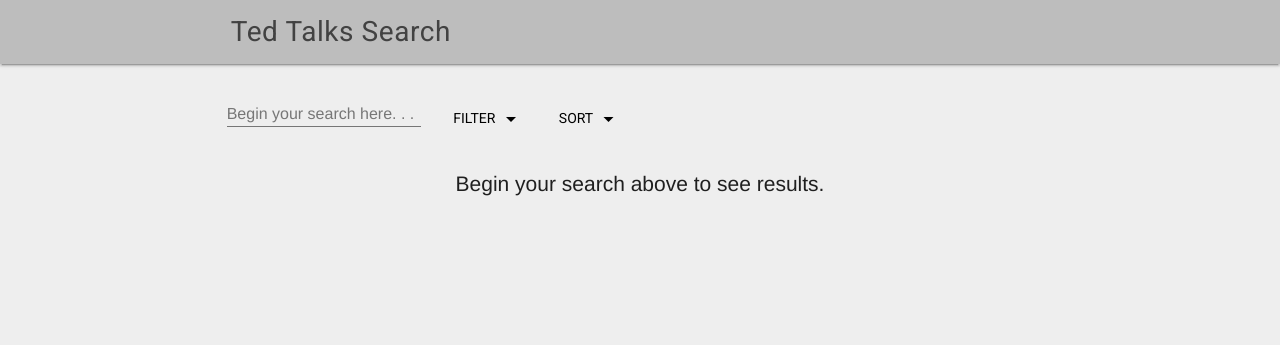
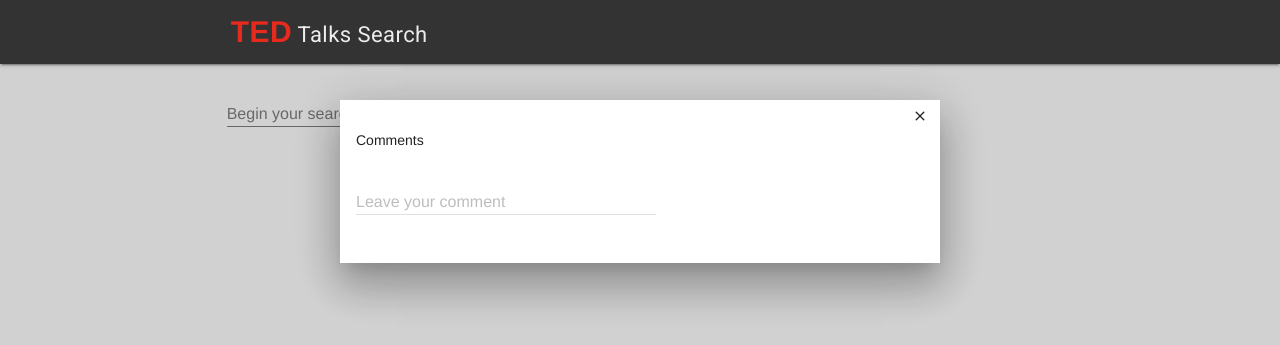
Before and after one commit to dervent/Mongo_Project, a Flask app: page / in a window 1280 px wide. Shown: the top 345 px of the page. Run offline with Flask 2, Linux system fonts and the light colour scheme.

Commit message:
changed overall styles, modal
new styles, overall UI fixes
added a modal template

```diff
--- a/app/static/style.css
+++ b/app/static/style.css
@@ -8,10 +8,10 @@
     margin: 20px 0;
 }
 
-
 .mdl-textfield__label.darker{
     color: rgba(0, 0, 0, 0.5) !important;
 }
+
 .mdl-textfield__input.darker{
     border-bottom: 1px solid rgba(0, 0, 0, 0.5) !important;
 }
@@ -20,3 +20,90 @@
    text-align: center;
     font-size: 1.5em;
 }
+
+.header-color {
+	background-color: #333 !important;
+}
+
+.mdl-layout-title {
+	color: #ededed;
+	font-size: 22px !important;
+}
+
+.mdl-layout__content {
+	background-color: #f6f6f6;
+}
+
+.ted-talk-font-red {
+	font-family: "Helvetica Neue", Helvetica, sans-serif;
+	color: #e62b1e;
+	font-size: 30px;
+	font-weight: 800;
+	vertical-align: text-bottom;
+}
+
+.mdl-list__item-primary-content {
+	padding-right: 10px;
+}
+
+.modal-close-button {
+	padding: 8px 12px;
+    position: absolute;
+    right: 0;
+    top: 0;
+    font-size: 16px;
+}
+
+.modal-close-button:hover {
+    background-color: #ccc;
+    cursor: pointer;
+}
+
+.modal-container {
+    z-index: 3;
+    //display: none;
+    padding-top: 100px;
+    padding-bottom: 100px;
+    position: fixed;
+    margin: auto;
+    top: 0;
+    width: 100%;
+    height: 100%;
+    overflow: auto;
+    background-color: rgb(0,0,0);
+    background-color: rgba(0,0,0,0.15);
+}
+
+.modal-content {
+    margin: auto;
+    background-color: #fff;
+    position: relative;
+    padding: 0;
+    outline: 0;
+    width: 600px;
+    box-shadow: 0 9px 46px 8px rgba(0, 0, 0, 0.14), 0 11px 15px -7px rgba(0, 0, 0, 0.12), 0 24px 38px 3px rgba(0, 0, 0, 0.2);
+}
+
+.inner-container {
+    padding: 2em 16px;
+}
+
+.mdl-textfield__label:after {
+	background-color: #e62b1e;
+}
+
+.mdl-radio__inner-circle {
+    background: #e62b1e;
+}
+
+.mdl-radio.is-checked .mdl-radio__outer-circle {
+	    border: 2px solid #e62b1e;
+}
+
+.mdl-grid {
+	height: 100px;
+}
+
+.mdl-card {
+	min-height: 80px;
+}
--- a/app/templates/index.html
+++ b/app/templates/index.html
@@ -3,6 +3,7 @@
 <head>
     <meta name="viewport" content="width=device-width, initial-scale=1.0, minimum-scale=1.0">
     <title>Ted Talks Search</title>
+    <link rel="shortcut icon" href="../static/media/favicon.ico" />
     <link rel="stylesheet"
           href="https://fonts.googleapis.com/css?family=Roboto:regular,bold,italic,thin,light,bolditalic,black,medium&amp;lang=en">
     <link rel="stylesheet" href="https://fonts.googleapis.com/icon?family=Material+Icons">
@@ -12,9 +13,9 @@
 </head>
 <body>
 <div class="demo-layout mdl-layout mdl-layout--fixed-header mdl-js-layout mdl-color--grey-200">
-    <header class="mdl-layout__header mdl-color--grey-400 mdl-color-text--grey-800">
+    <header class="mdl-layout__header mdl-color--grey-400 mdl-color-text--grey-800 header-color">
         <div class="mdl-layout__header-row">
-            <span id="headerTitle" class="mdl-layout-title">Ted Talks Search</span>
+            <span id="headerTitle" class="mdl-layout-title"><span class="ted-talk-font-red">TED</span> Talks Search</span>
         </div>
     </header>
     <main class="mdl-layout__content">
@@ -86,6 +87,25 @@
             <!-- AJAX call returns all matching documents to this div. See Jinja2 template for format -->
             <p class="fillerText">Begin your search above to see results.</p>
         </div>
+
+        <!-- Modal -->
+        <div id="the-modal" class="modal-container">
+            <div class="modal-content">
+                <div class="inner-container">
+                  <span onclick="document.getElementById('the-modal').style.display='none'"
+                  class="material-icons modal-close-button">clear</span>
+                  <span class="search-results"></span>
+                  <p>Comments</p>
+                  <form action="#">
+                      <div class="mdl-textfield mdl-js-textfield">
+                        <input class="mdl-textfield__input" type="text" id="comment-field">
+                        <label class="mdl-textfield__label" for="comment-field">Leave your comment</label>
+                      </div>
+                </form>
+                </div>
+            </div>
+        </div>
+
     </main>
 </div>
 <script src="http://code.jquery.com/jquery-3.3.1.min.js"></script>
```
Also changed, not shown: app/static/media/favicon.ico (added).
